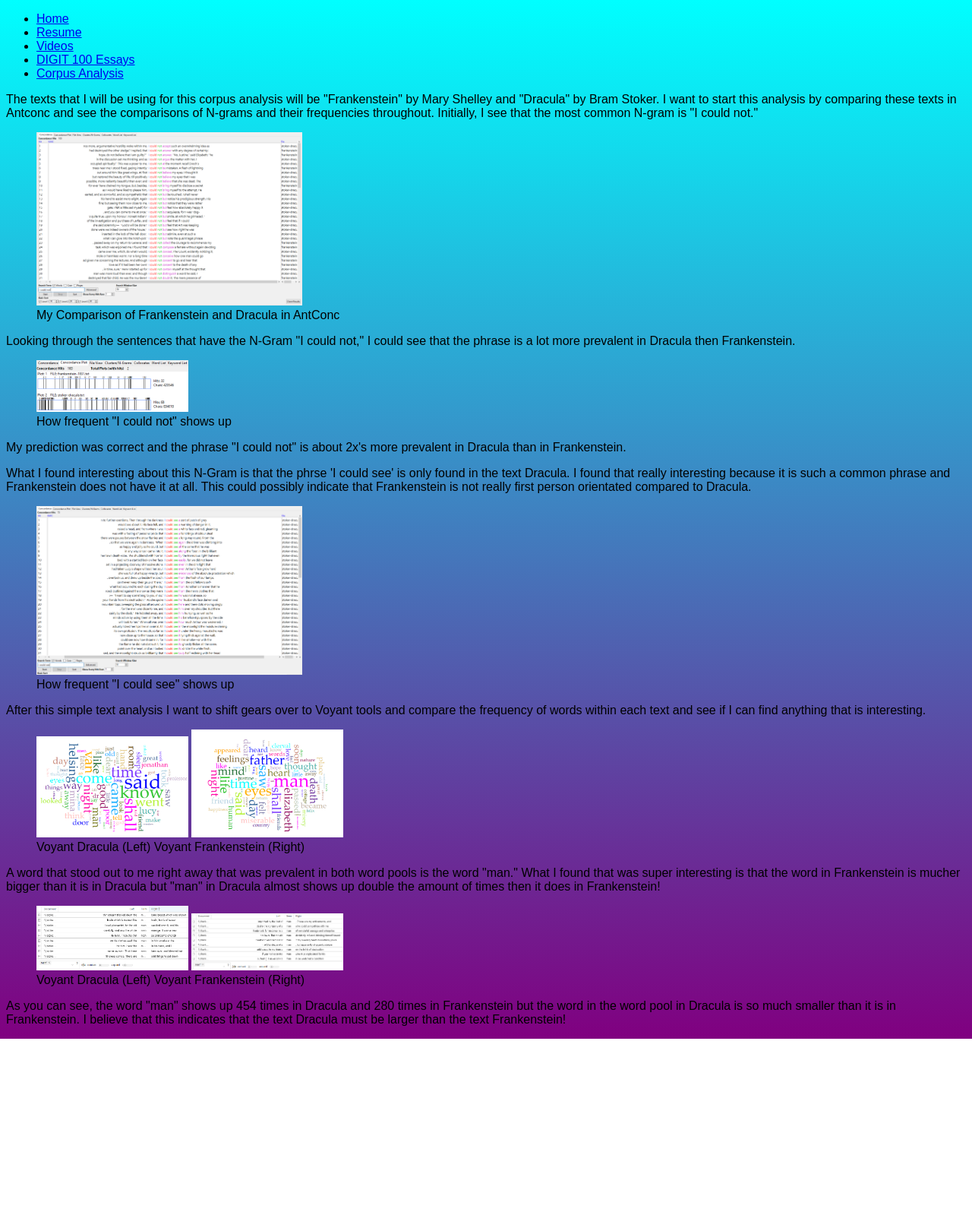
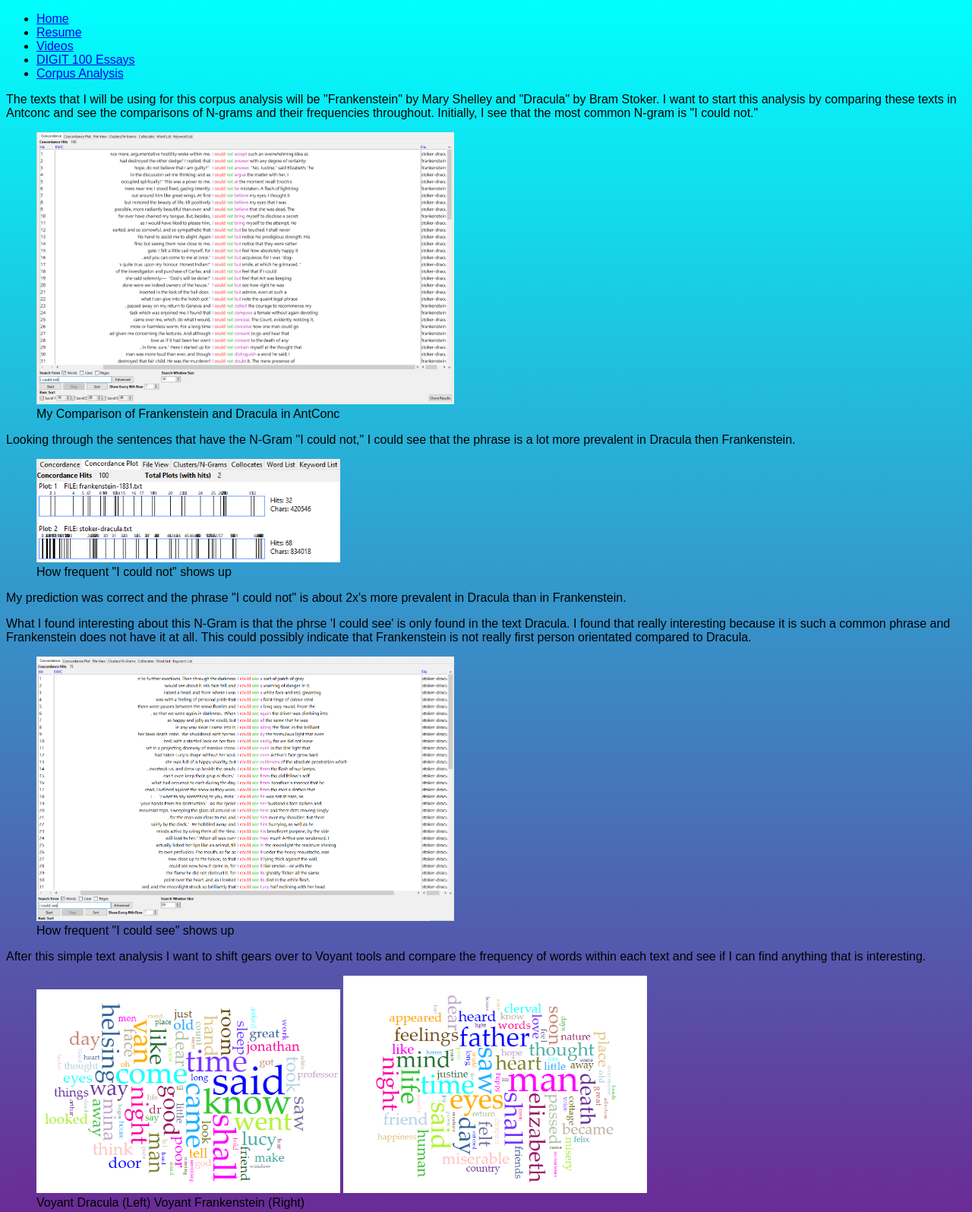
Before and after one commit to nmiano/Web-PogPortfolio, a plain HTML site: page docs/corpusanalysis.html in a window 1280 px wide. Shown: the top 1595 px of the page at 76% size. Before the commit the page ends 1367 px from the top, so only its background shows below. Drawn offline with Linux system fonts and the light colour scheme.

Commit message:
resizing images again

```diff
--- a/docs/style.css
+++ b/docs/style.css
@@ -4,13 +4,13 @@ color: black;
 font-family: arial, helvetica, sans-serif;
 background-image: linear-gradient(cyan, purple);
 }
-img.screencap {width:350px}
-img.screencap2 {width:200px}
-img.screencap3 {width:200px}
-img.screencap4 {width:200px}
-img.screencap5 {width:200px}
-img.screencap6 {width:200px}
-img.screencap7 {width:350px}
+img.screencap {width:550px}
+img.screencap2 {width:400px}
+img.screencap3 {width:400px}
+img.screencap4 {width:400px}
+img.screencap5 {width:400px}
+img.screencap6 {width:400px}
+img.screencap7 {width:550px}
 
 ol {list-style-type: lower-alpha;
 padding: 5em;
```
